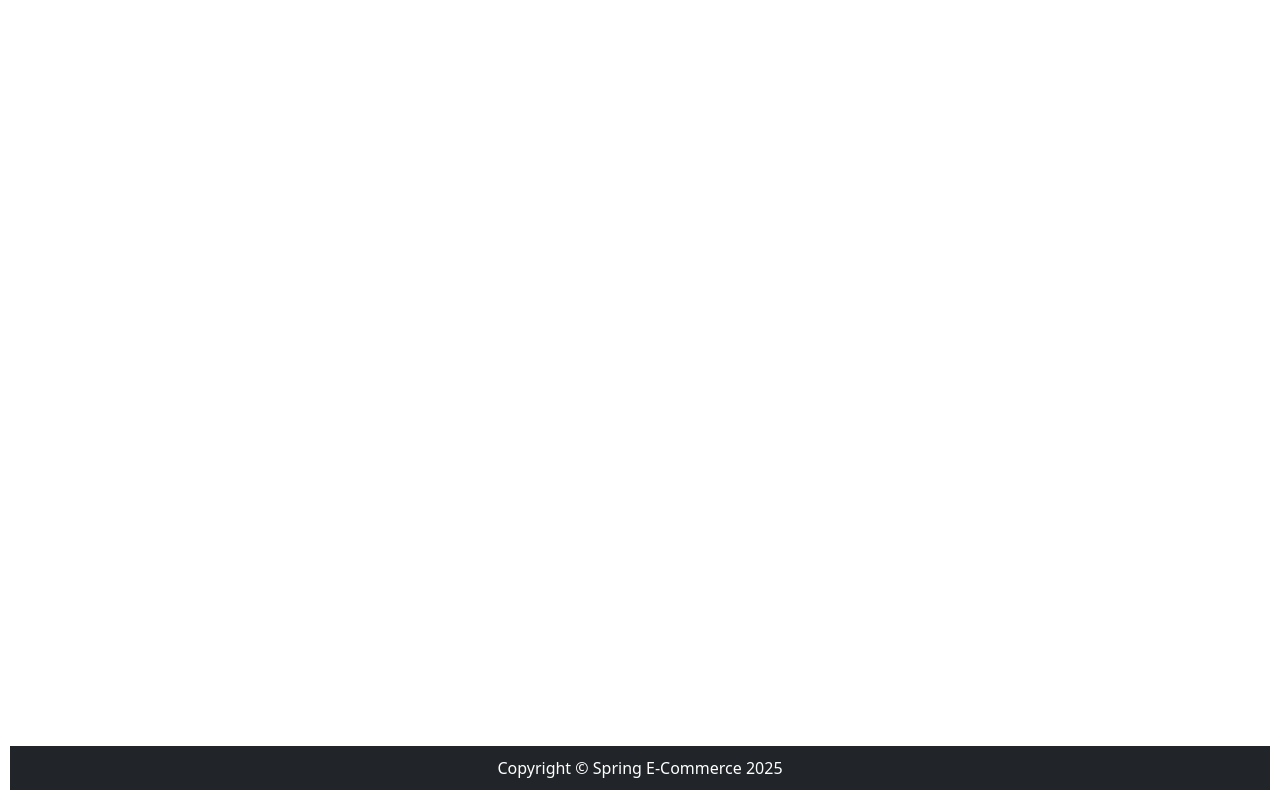
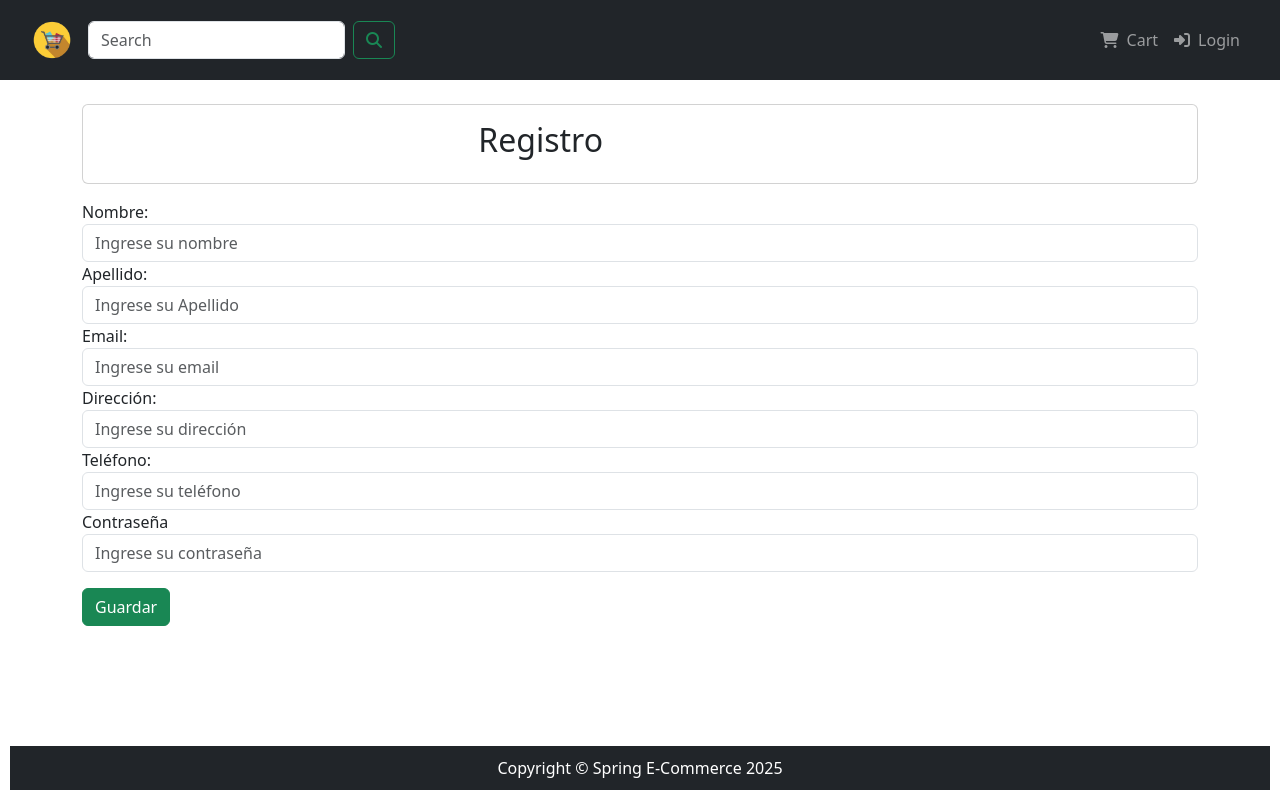
Before and after one commit to PagarciaSima/E-commerce-Angular-01-25-, an Angular app: page /user/register in a window 1280 px wide. Before the commit this address led to /. Built offline with nearby package versions, Linux system fonts and the light colour scheme.

Commit message:
User registration component

```diff
--- a/src/app/app-routing.module.ts
+++ b/src/app/app-routing.module.ts
@@ -10,6 +10,7 @@ import { DetailProductComponent } from './components/cart/detail-product/detail-
 import { SumaryOrderComponent } from './components/orders/sumary-order/sumary-order.component';
 import { PaymentSuccessComponent } from './components/payment-success/payment-success.component';
 import { PaymentErrorComponent } from './components/payment-error/payment-error.component';
+import { RegistrationComponent } from './components/authentication/registration/registration.component';
 
 const routes: Routes = [
   { path: '', component: HomeComponent },
@@ -26,6 +27,9 @@ const routes: Routes = [
   { path: 'payment/success', component: PaymentSuccessComponent },
   { path: 'payment/error', component: PaymentErrorComponent },
 
+  { path: 'user/register', component: RegistrationComponent },
+
+
 ];
 
 @NgModule({
--- a/src/app/app.module.ts
+++ b/src/app/app.module.ts
@@ -19,6 +19,7 @@ import { BrowserAnimationsModule } from '@angular/platform-browser/animations';
 import { SumaryOrderComponent } from './components/orders/sumary-order/sumary-order.component';
 import { PaymentSuccessComponent } from './components/payment-success/payment-success.component';
 import { PaymentErrorComponent } from './components/payment-error/payment-error.component';
+import { RegistrationComponent } from './components/authentication/registration/registration.component';
 
 
 @NgModule({
@@ -35,7 +36,8 @@ import { PaymentErrorComponent } from './components/payment-error/payment-error.
     HeaderUserComponent,
     SumaryOrderComponent,
     PaymentSuccessComponent,
-    PaymentErrorComponent
+    PaymentErrorComponent,
+    RegistrationComponent
   ],
   imports: [
     BrowserModule,
--- /dev/null
+++ b/src/app/components/authentication/registration/registration.component.html
@@ -0,0 +1,54 @@
+ <app-header-user></app-header-user>
+ <!-- Page Content -->
+ <div class="container mt-5">
+
+    <div class="card mb-3">
+      <div class="row no-gutters">
+        <div class="col-md-4"></div>
+        <div class="col-md-8">
+          <div class="card-body">
+            <h2>Registro</h2>
+
+          </div>
+        </div>
+      </div>
+    </div>
+	<form action="#" method="post">
+      <div class="form-group">
+        <label for="name">Nombre:</label> <input type="text"
+          class="form-control" id="name" name="name"
+          placeholder="Ingrese su nombre" autocomplete="off">
+      </div>
+
+	   <div class="form-group">
+        <label for="surname">Apellido:</label> <input type="text"
+          class="form-control" id="surname" name="surname"
+          placeholder="Ingrese su Apellido" autocomplete="off">
+      </div>
+
+      <div class="form-group">
+        <label for="email">Email:</label> <input type="email"
+          class="form-control" id="email" name="email"
+          placeholder="Ingrese su email" autocomplete="off">
+      </div>
+
+      <div class="form-group">
+        <label for="address">Dirección:</label> <input type="text"
+          class="form-control" id="address" name="address"
+          placeholder="Ingrese su dirección" autocomplete="off">
+      </div>
+	   <div class="form-group">
+        <label for="cellphone">Teléfono:</label> <input type="text"
+          class="form-control" id="cellphone" name="cellphone"
+          placeholder="Ingrese su teléfono" autocomplete="off">
+      </div>
+
+      <div class="form-group">
+        <label for="password">Contraseña</label> <input type="password"
+          class="form-control" id="password" name="password" placeholder="Ingrese su contraseña" autocomplete="off">
+      </div>
+      <div class="col-sm-2 mt-3">
+        <button type="submit" class="btn btn-success">Guardar</button>
+      </div>
+    </form>
+  </div>
```
Also changed, not shown: src/app/components/authentication/registration/registration.component.ts (added, +10 -0 lines), src/app/components/authentication/registration/registration.component.css (added), 1 other file (tests, documents, lock files or other folders).
